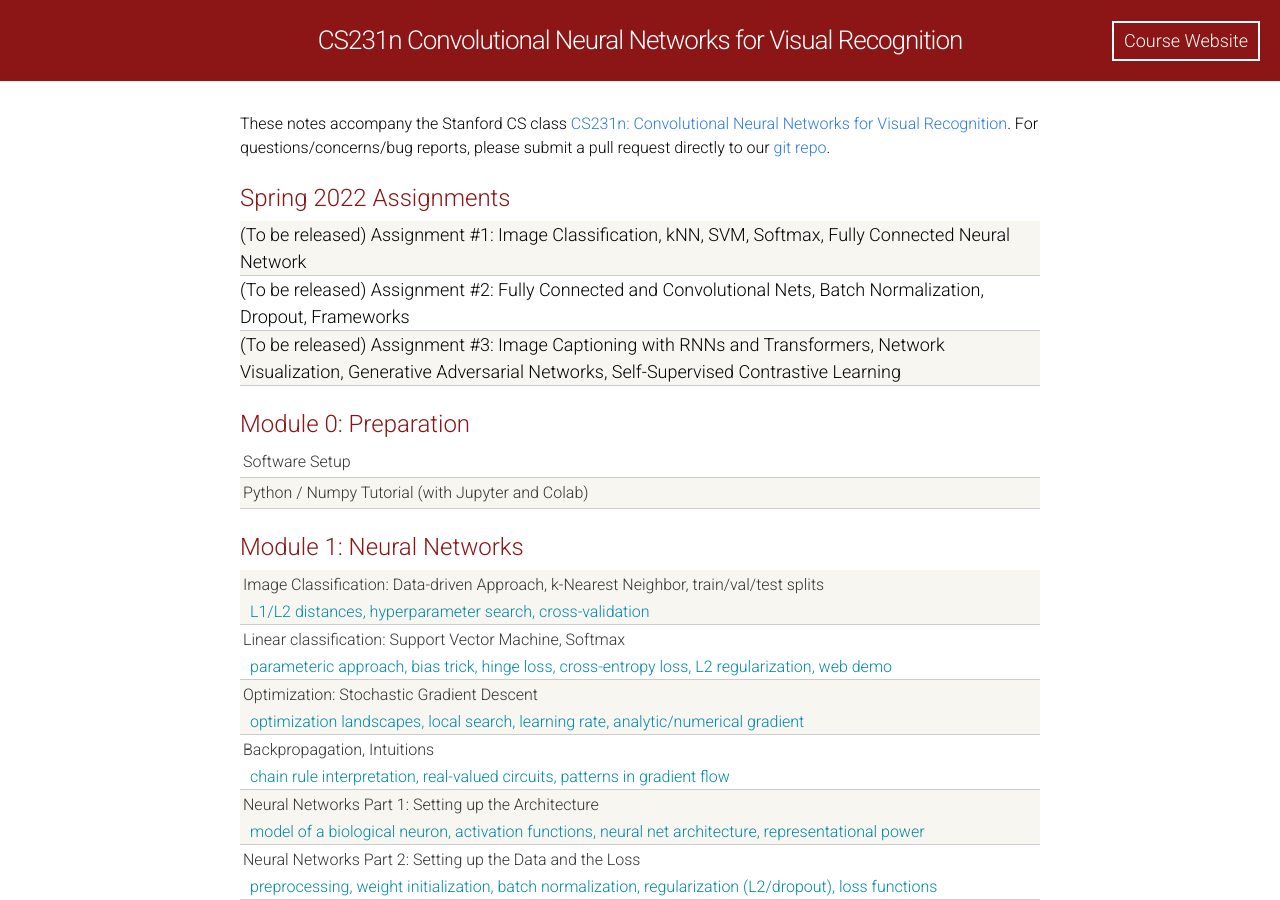
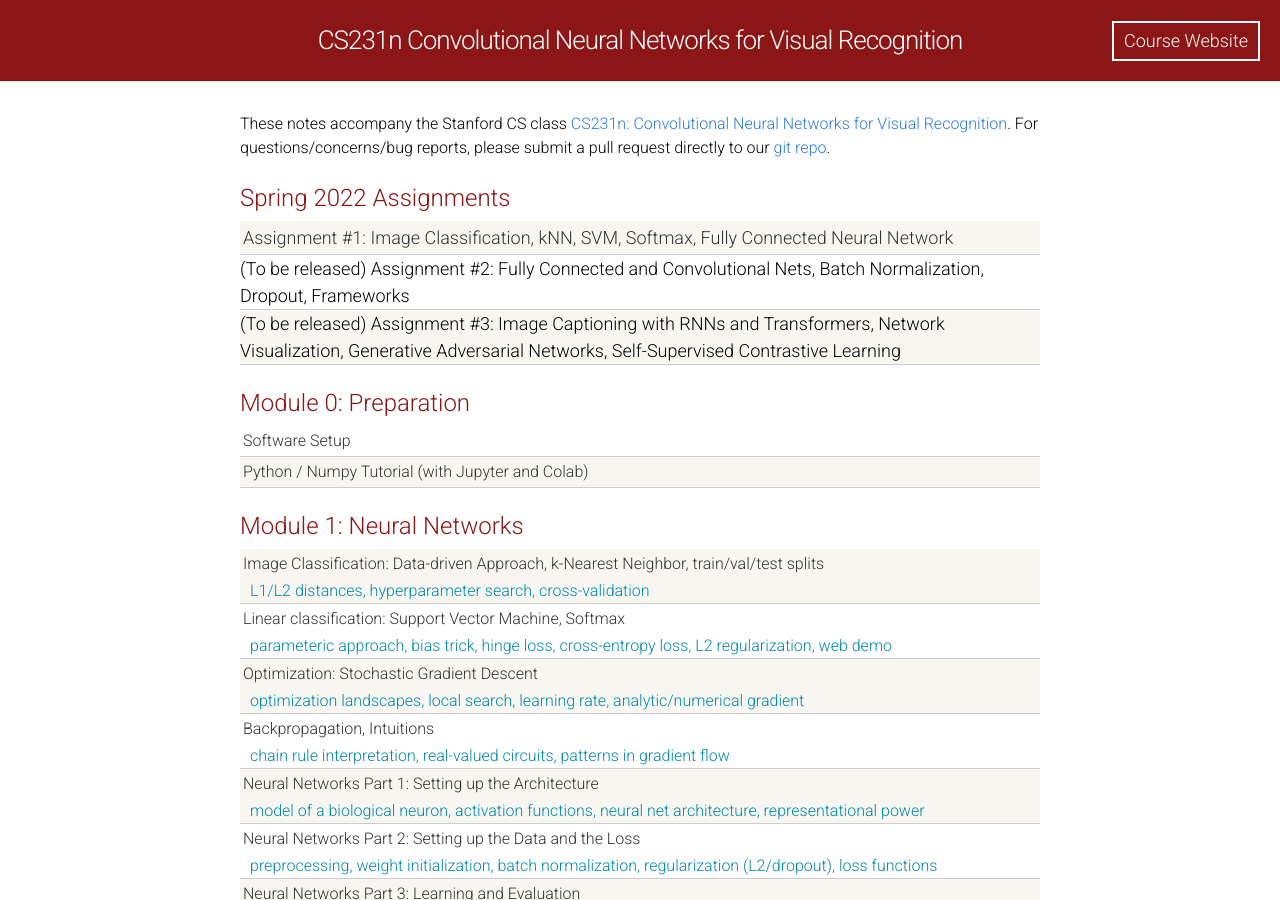
Before and after one commit to cs231n/cs231n.github.io, a Jekyll site: the page built from index.html, in a window 1280 px wide and 900 px high. Built offline with Jekyll 4.4.1, drawn with Linux system fonts in a browser that asks for light colours.

Commit message:
Release a1

```diff
--- a/index.html
+++ b/index.html
@@ -15,8 +15,8 @@
   <div class="materials-wrap">
     <div class="module-header">Spring 2022 Assignments</div>
       <div class="materials-item">
-        (To be released) Assignment #1: Image Classification, kNN, SVM, Softmax, Fully Connected Neural Network
-        <!-- <a href="assignments2022/assignment1/">Assignment #1: Image Classification, kNN, SVM, Softmax, Fully Connected Neural Network</a> -->
+        <!-- (To be released) Assignment #1: Image Classification, kNN, SVM, Softmax, Fully Connected Neural Network -->
+        <a href="assignments2022/assignment1/">Assignment #1: Image Classification, kNN, SVM, Softmax, Fully Connected Neural Network</a>
       </div>
       <div class="materials-item">
         (To be released) Assignment #2: Fully Connected and Convolutional Nets, Batch Normalization, Dropout, Frameworks
```
